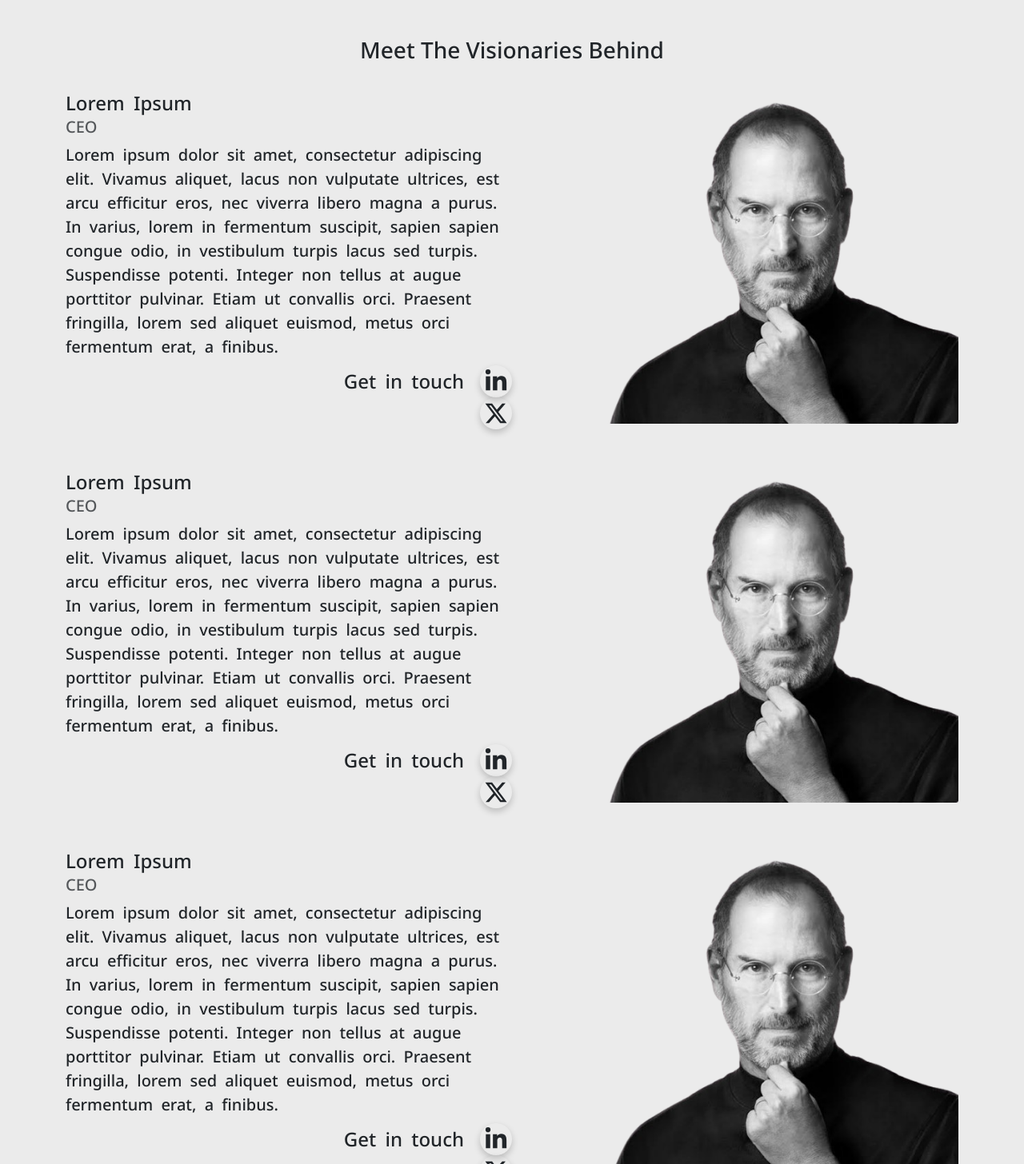
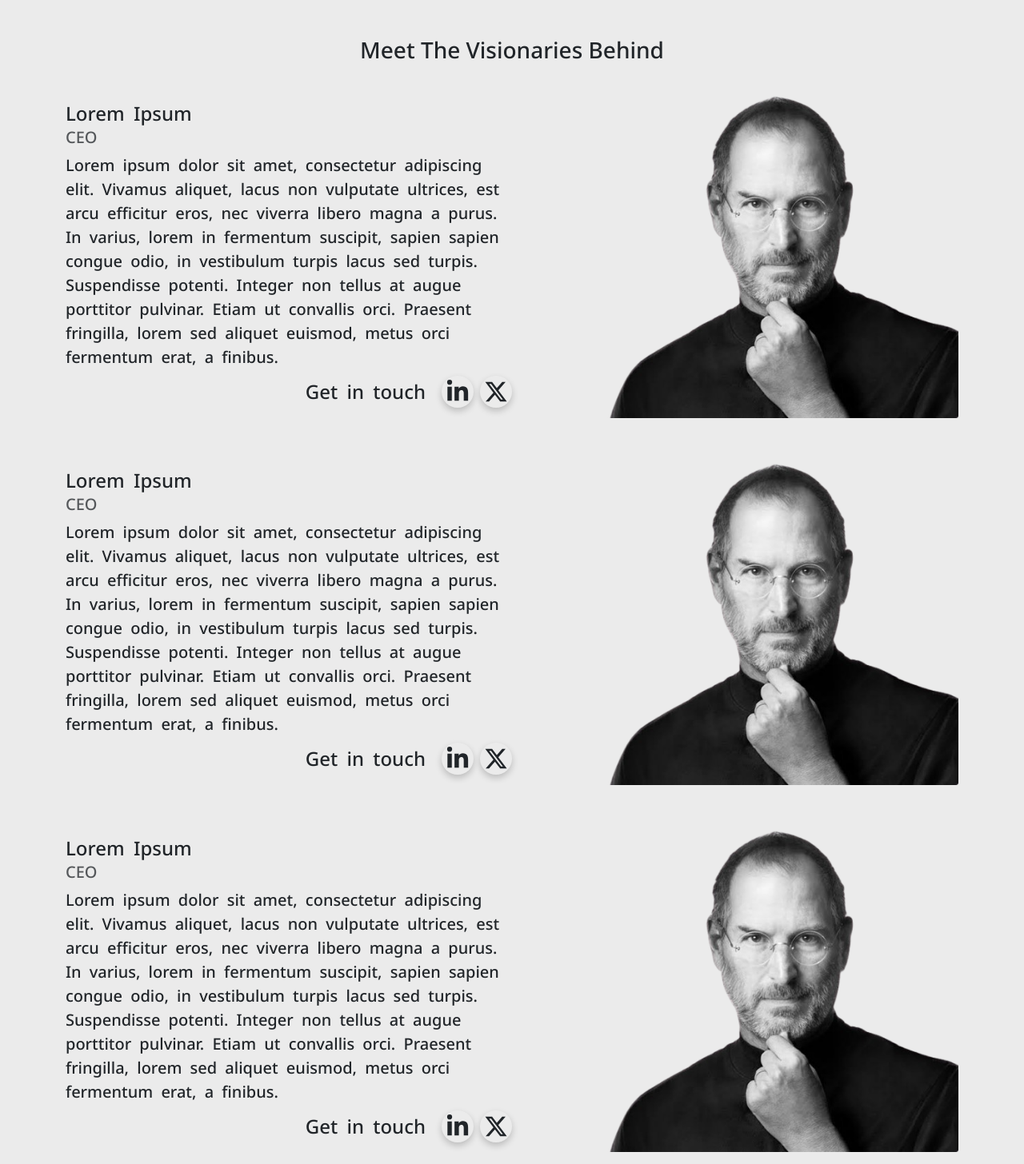
Before and after one commit to shyam-prasad657/static, a React (Vite) app: page /about in a window 1280 px wide. Shown: the part 834-2290 px from the top of the page at 80% size. Built offline with nearby package versions, Linux system fonts and the light colour scheme.

Commit message:
about responsive fixed

```diff
--- a/src/pages/about.jsx
+++ b/src/pages/about.jsx
@@ -31,7 +31,7 @@ function About() {
                     <p className="h5 text-body-secondary">CEO</p>
                     <p className="h5 about-text">Lorem ipsum dolor sit amet, consectetur adipiscing elit. Vivamus aliquet, lacus non vulputate ultrices, est arcu efficitur eros, nec viverra libero magna a purus. In varius, lorem in fermentum suscipit, sapien sapien congue odio, in vestibulum turpis lacus sed turpis. Suspendisse potenti. Integer non tellus at augue porttitor pulvinar. Etiam ut convallis orci. Praesent fringilla, lorem sed aliquet euismod, metus orci fermentum erat, a finibus.</p>
                     <div className="row justify-content-end align-items-center">
-                        <p className="h4 about-text m-0 col-10 text-end">Get in touch</p>
+                        <p className="h4 about-text m-0 col-6 text-end">Get in touch</p>
                         <div className="about-icon-container ms-2 col-auto" id = 'linkedin-background'>
                             <FaLinkedinIn className='about-icons' id='linkedin'/>
                         </div>
@@ -40,7 +40,7 @@ function About() {
                         </div>
                     </div>
                 </div>
-                <div className="col-md-5" data-aos = 'fade-in'>
+                <div className="col-md-5 order-first order-md-2 order-md-2" data-aos = 'fade-in'>
                     <img src = {profile} className='img-fluid' height= '40px'></img>
                 </div>
             </div>
@@ -50,7 +50,7 @@ function About() {
                     <p className="h5 text-body-secondary">CEO</p>
                     <p className="h5 about-text">Lorem ipsum dolor sit amet, consectetur adipiscing elit. Vivamus aliquet, lacus non vulputate ultrices, est arcu efficitur eros, nec viverra libero magna a purus. In varius, lorem in fermentum suscipit, sapien sapien congue odio, in vestibulum turpis lacus sed turpis. Suspendisse potenti. Integer non tellus at augue porttitor pulvinar. Etiam ut convallis orci. Praesent fringilla, lorem sed aliquet euismod, metus orci fermentum erat, a finibus.</p>
                     <div className="row justify-content-end align-items-center">
-                        <p className="h4 about-text m-0 col-10 text-end">Get in touch</p>
+                        <p className="h4 about-text m-0 col-6 text-end">Get in touch</p>
                         <div className="about-icon-container ms-2 col-auto" id = 'linkedin-background'>
                             <FaLinkedinIn className='about-icons' id='linkedin'/>
                         </div>
@@ -59,7 +59,7 @@ function About() {
                         </div>
                     </div>
                 </div>
-                <div className="col-md-5" data-aos = 'fade-in'>
+                <div className="col-md-5 order-first order-md-2 order-md-2" data-aos = 'fade-in'>
                     <img src = {profile} className='img-fluid' height= '40px'></img>
                 </div>
             </div>
@@ -69,7 +69,7 @@ function About() {
                     <p className="h5 text-body-secondary">CEO</p>
                     <p className="h5 about-text">Lorem ipsum dolor sit amet, consectetur adipiscing elit. Vivamus aliquet, lacus non vulputate ultrices, est arcu efficitur eros, nec viverra libero magna a purus. In varius, lorem in fermentum suscipit, sapien sapien congue odio, in vestibulum turpis lacus sed turpis. Suspendisse potenti. Integer non tellus at augue porttitor pulvinar. Etiam ut convallis orci. Praesent fringilla, lorem sed aliquet euismod, metus orci fermentum erat, a finibus.</p>
                     <div className="row justify-content-end align-items-center">
-                        <p className="h4 about-text m-0 col-10 text-end">Get in touch</p>
+                        <p className="h4 about-text m-0 col-6 text-end">Get in touch</p>
                         <div className="about-icon-container ms-2 col-auto" id = 'linkedin-background'>
                             <FaLinkedinIn className='about-icons' id='linkedin'/>
                         </div>
@@ -78,10 +78,11 @@ function About() {
                         </div>
                     </div>
                 </div>
-                <div className="col-md-5" data-aos = 'fade-in'>
+                <div className="col-md-5 order-first order-md-2 order-md-2" data-aos = 'fade-in'>
                     <img src = {profile} className='img-fluid' height= '40px'></img>
                 </div>
             </div>
+
             </div>
         </section>
     )
```
